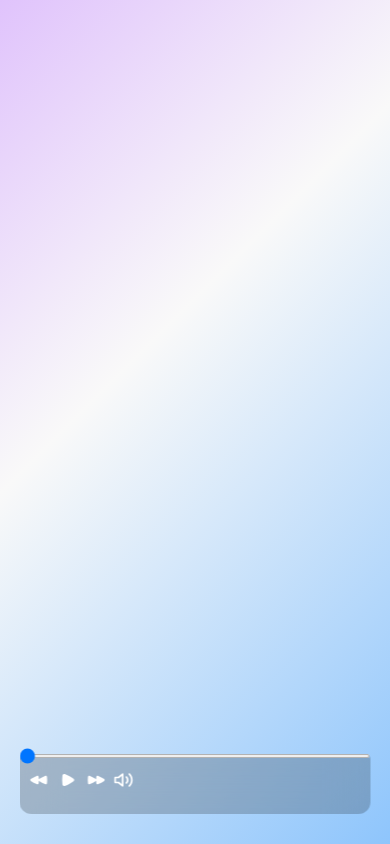
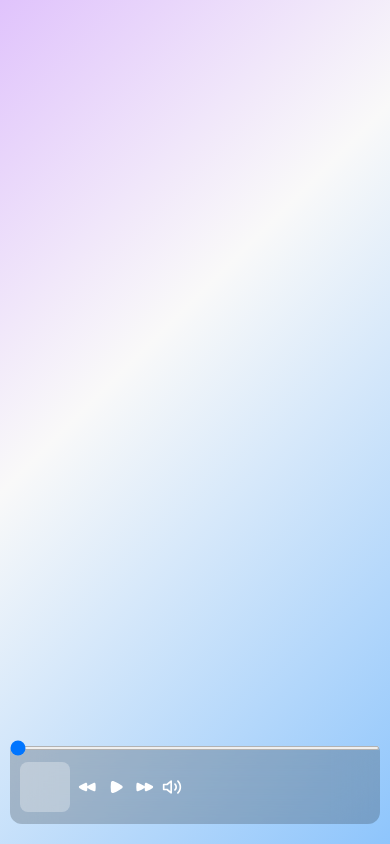
Before and after one commit to rkddbs1031/Yoon-Play2, a Next.js app: page /result in a window 390 px wide. Built offline with nearby package versions, Linux system fonts and the light colour scheme.

Commit message:
Style: padding, width 수정

```diff
--- a/app/layout.tsx
+++ b/app/layout.tsx
@@ -29,7 +29,7 @@ export default function RootLayout({
     <html lang='en'>
       <body className={`${geistSans.variable} ${geistMono.variable} antialiased`}>
         <ReactQueryProvider>
-          <main className='p-6 md:py-[32px] md:px-[24px] min-h-screen w-full'>{children}</main>
+          <main className='p-5 md:py-[32px] md:px-[24px] min-h-screen w-full'>{children}</main>
         </ReactQueryProvider>
       </body>
     </html>
--- a/components/Button.tsx
+++ b/components/Button.tsx
@@ -7,7 +7,7 @@ const Button = ({ onClick, label, ...props }: ButtonProps) => {
   return (
     <button
       type='button'
-      className='w-full py-4 sm:py-3 px-2 text-[14px] rounded-[32px] backdrop-blur-xl shadow-[0_4px_12px_rgba(0,0,0,0.1)] cursor-pointer transition-bg duration-400 bg-white/20 hover:bg-white/70'
+      className='w-full py-3 sm:py-3 px-2 text-[14px] rounded-[32px] backdrop-blur-xl shadow-[0_4px_12px_rgba(0,0,0,0.1)] cursor-pointer transition-bg duration-400 bg-white/20 hover:bg-white/70'
       {...props}
       onClick={onClick}
     >
--- a/components/Player/Player.tsx
+++ b/components/Player/Player.tsx
@@ -7,12 +7,12 @@ export const MusicPlayer = () => {
   const { currentVideo } = usePlayer();
 
   return (
-    <section className='fixed bottom-[30px] left-1/2 -translate-x-1/2 w-[90%] min-h-[60px] z-[15] bg-black/20 backdrop-blur-[20px] rounded-[5px_5px_12px_12px] flex flex-col gap-3 '>
+    <section className='fixed z-[100] bottom-5 md:bottom-[32px] left-1/2 -translate-x-1/2 w-[calc(100%-20px)] md:w-[calc(100%-32px)] lg:w-full max-w-[1000px] min-h-[60px]  bg-black/20 backdrop-blur-[20px] rounded-[5px_5px_12px_12px] flex flex-col gap-3 '>
       <PlayerControl.Frame />
       <PlayerControl.ProgressBar />
 
       <div className='flex items-center gap-2 px-[10px] pb-3'>
-        {currentVideo && (
+        {currentVideo ? (
           <div className='music-info-wrapper flex gap-2 items-center'>
             <div className='thumbnail rounded-[8px] overflow-hidden w-[50px] h-[50px] flex-shrink-0'>
               <img
@@ -28,7 +28,10 @@ export const MusicPlayer = () => {
               <span className='text-[10px] text-white/70 line-clamp-1'>{currentVideo.channelTitle}</span>
             </div>
           </div>
+        ) : (
+          <div className='w-[50px] h-[50px] rounded-[8px] bg-white/30'></div>
         )}
+
         <div className='control-wrapper flex items-center gap-2'>
           <PlayerControl.Buttons />
           <PlayerControl.Volume />
```
